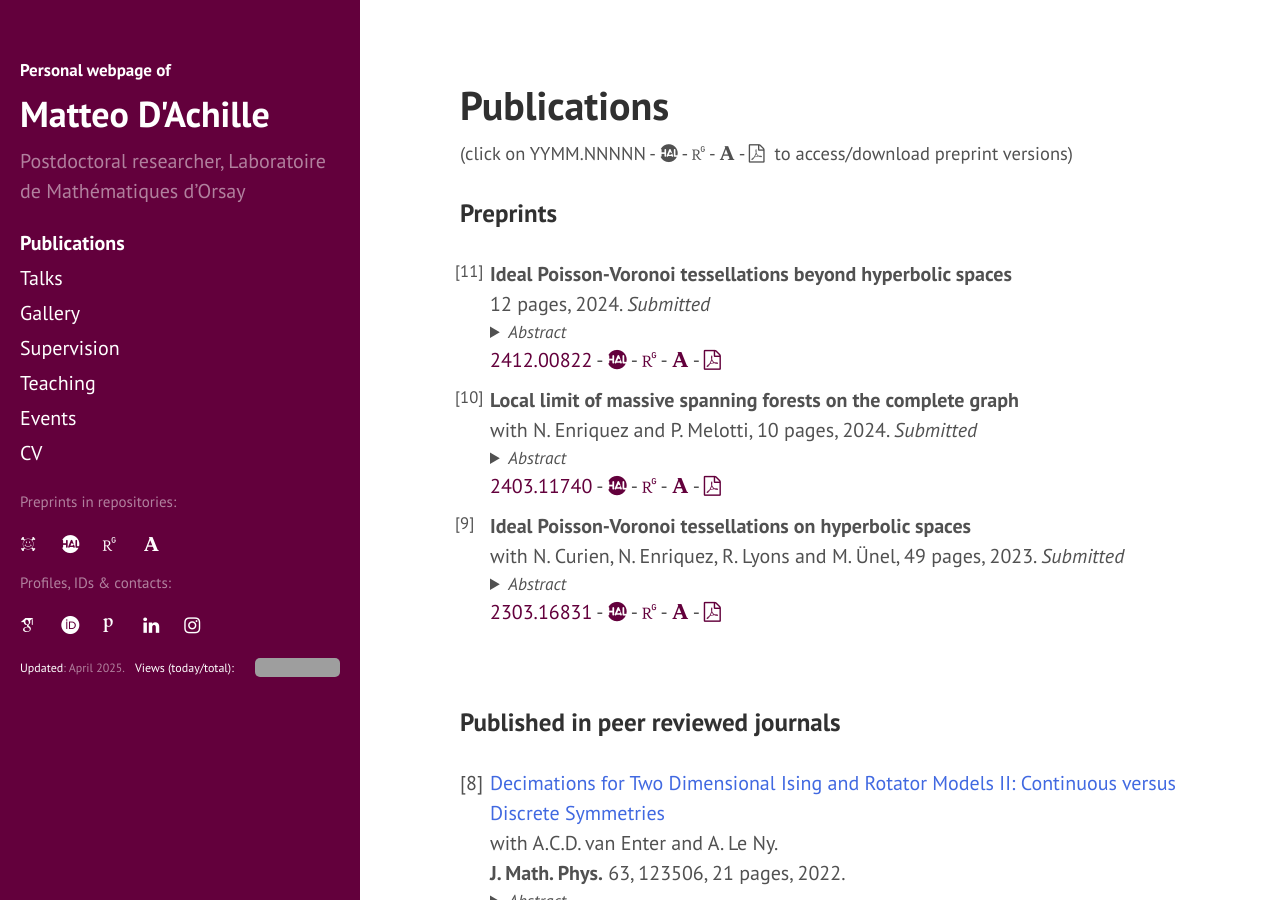
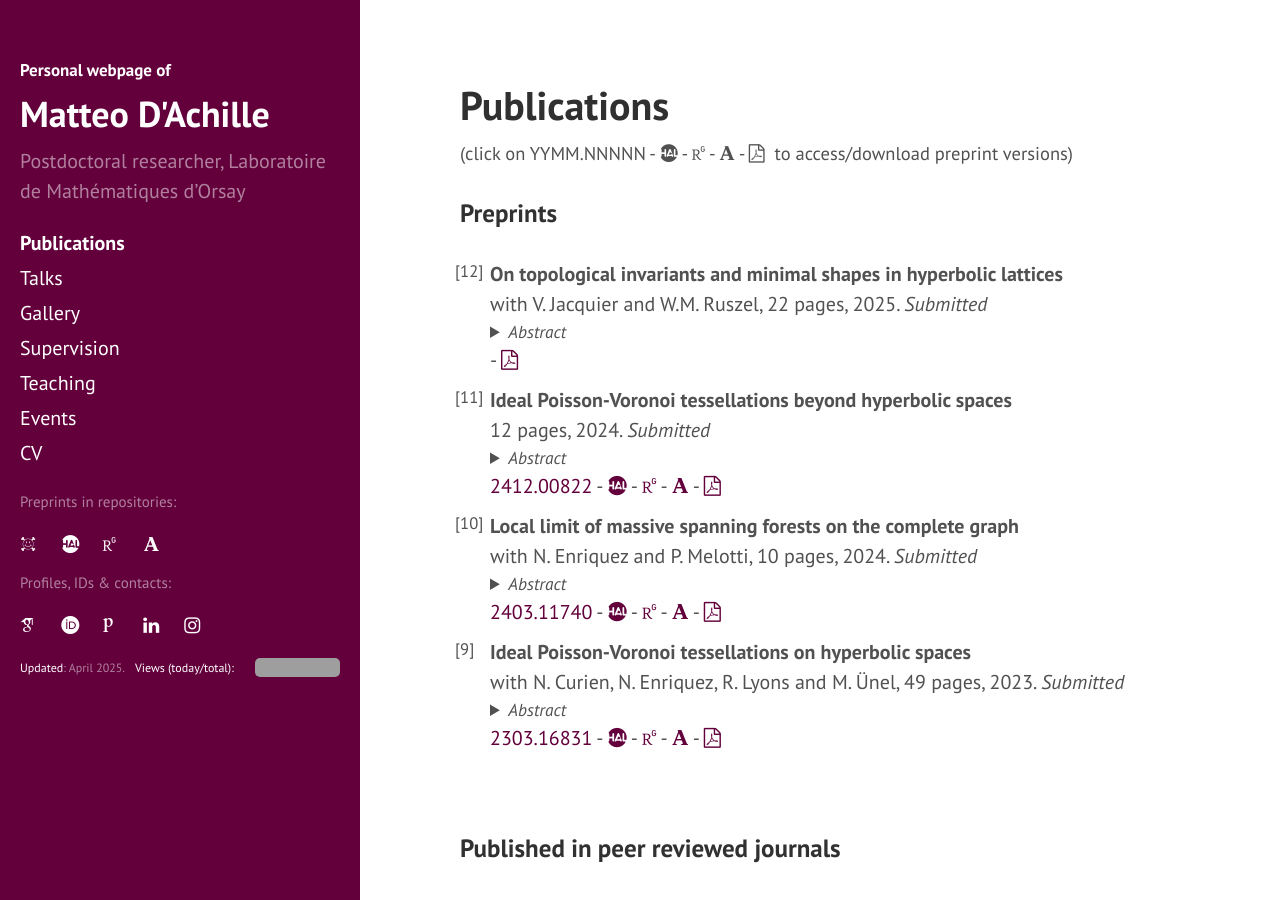
Before and after one commit to matteodachille/matteodachille.github.io, a Jekyll site: the page built from publications.md, in a window 1280 px wide and 900 px high. Built offline with Jekyll 4.4.1, drawn with Linux system fonts in a browser that asks for light colours; nearby versions of some CDN libraries; some web fonts are replaced; some of the changed text lies outside the part shown; grey boxes are pictures that could not be loaded.

Commit message:
Added entry for paper with Vanessa and Wioletta

```diff
--- a/_data/pubs.yml
+++ b/_data/pubs.yml
@@ -10,6 +10,22 @@
 #  year: 2021-
 #  submitted: False
 #  pdf:
+
+- title:  On topological invariants and minimal shapes in hyperbolic lattices
+  authors: V. Jacquier and W.M. Ruszel
+  upcoming: True
+  preprint: True
+  published: False
+  #arxivurl: "http://arxiv.org/abs/2412.00822"
+  #arxivcode: "2412.00822"
+  year: 2025
+  #rg: 386374116
+  #halurl: "https://hal.science/hal-04817486"
+  #academia: 126245800
+  #pdf: "assets/H2xH2.pdf"
+  submitted: True
+  npages: 22
+  abstract: 'TBA'
 
 - title:  Ideal Poisson-Voronoi tessellations beyond hyperbolic spaces
   #authors: N. Enriquez and P. Melotti
--- a/publications.md
+++ b/publications.md
@@ -86,7 +86,7 @@ order: 1
 {: style="font-size: 18.5px; margin-left: 0px" }
 
 [Sergio Caracciolo](http://pcteserver.mi.infn.it/~caraccio/){:target="_blank"}, [Gabriele Sicuro](https://gsicuro.github.io/){:target="_blank"}, [Enrico M. Malatesta](https://didattica.unibocconi.eu/docenti/cv.php?rif=227138&cognome=MALATESTA&nome=ENRICO_MARIA){:target="_blank"}, [Vittorio Erba](https://vittorioerba.github.io/){:target="_blank"}, [Andrea Sportiello](https://lipn.univ-paris13.fr/~sportiello/index_eng.html){:target="_blank"},
- [Dario Benedetto](http://brazil.mat.uniroma1.it/dario/){:target="_blank"}, [Emanuele Caglioti](https://sites.google.com/site/ecaglioti/){:target="_blank"}, [Arnaud Le Ny](https://perso.math.u-pem.fr/leny.arnaud/){:target="_blank"}, [Aernout C.D. van Enter](http://www.math.rug.nl/~aenter/){:target="_blank"}, [Nicolas Curien](https://www.imo.universite-paris-saclay.fr/~nicolas.curien/){:target="_blank"}, [Nathanaël Enriquez](https://www.imo.universite-paris-saclay.fr/~nathanael.enriquez/){:target="_blank"}, [Russell Lyons](https://rdlyons.pages.iu.edu/){:target="_blank"}, [Meltem Ünel](https://sites.google.com/view/meltemunel/main){:target="_blank"}, [Paul Melotti](https://www.imo.universite-paris-saclay.fr/~paul.melotti/){:target="_blank"}
+ [Dario Benedetto](http://brazil.mat.uniroma1.it/dario/){:target="_blank"}, [Emanuele Caglioti](https://sites.google.com/site/ecaglioti/){:target="_blank"}, [Arnaud Le Ny](https://perso.math.u-pem.fr/leny.arnaud/){:target="_blank"}, [Aernout C.D. van Enter](http://www.math.rug.nl/~aenter/){:target="_blank"}, [Nicolas Curien](https://www.imo.universite-paris-saclay.fr/~nicolas.curien/){:target="_blank"}, [Nathanaël Enriquez](https://www.imo.universite-paris-saclay.fr/~nathanael.enriquez/){:target="_blank"}, [Russell Lyons](https://rdlyons.pages.iu.edu/){:target="_blank"}, [Meltem Ünel](https://sites.google.com/view/meltemunel/main){:target="_blank"}, [Paul Melotti](https://www.imo.universite-paris-saclay.fr/~paul.melotti/){:target="_blank"},  [Vanessa Jacquier](https://research-portal.uu.nl/en/persons/vanessa-jacquier/){:target="_blank"}, [Wioletta M. Ruszel](https://www.uu.nl/staff/WMRuszel){:target="_blank"}
  {: style="font-size: 18.5px; margin-left: 0px" }
 
 
```
